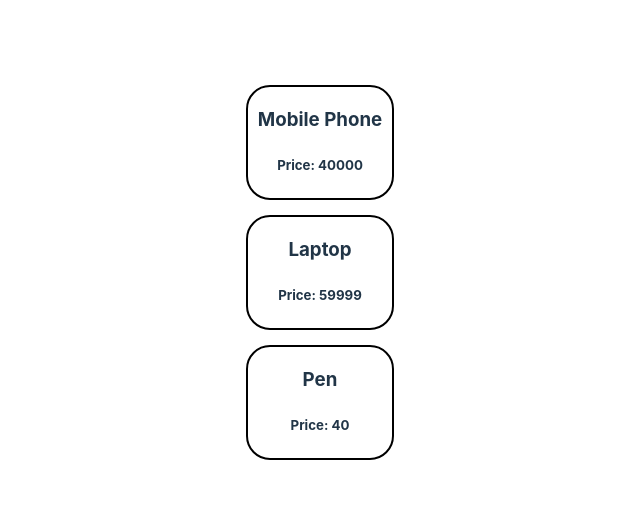
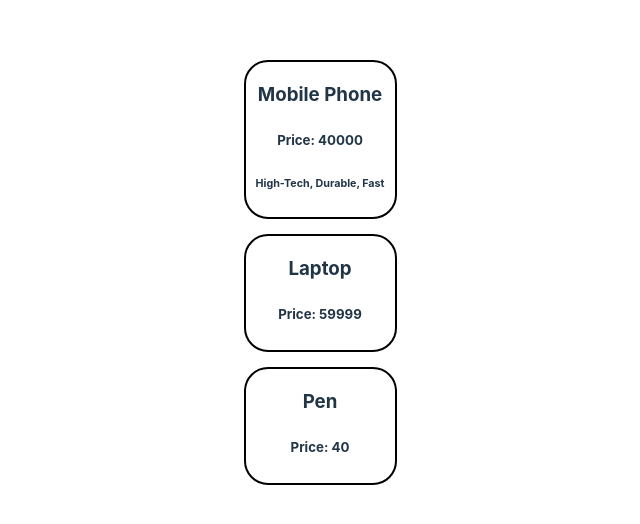
Before and after one commit to M-Ehtesham-Ul-Hassan-Malik/Learning-MERN-Stack, a React (Vite) app in the folder React/basic-react-app/: page / in a window 1280 px wide. Shown: the part 120-644 px from the top of the page, without its empty margins (320-960 px from the left). Built offline with nearby package versions, Linux system fonts and the light colour scheme.

Commit message:
learn to pass array into props in react

```diff
--- a/React/basic-react-app/src/Product.jsx
+++ b/React/basic-react-app/src/Product.jsx
@@ -1,11 +1,12 @@
 import "./Product.css"
 
 //props is same as aurgument in JavaScript
-function Product({title, Price}){
+function Product({title, Price, features}){
     return(
         <div className="Product">
         <h3>{title}</h3>
         <h5>Price: {Price}</h5>
+        <h6>{features}</h6>
         </div>
     );
 }
--- a/React/basic-react-app/src/ProductTab.jsx
+++ b/React/basic-react-app/src/ProductTab.jsx
@@ -3,7 +3,7 @@ import Product from "./Product";
 function ProductTab(){
     return(
         <>
-        <Product title="Mobile Phone" Price={40000}/>
+        <Product title="Mobile Phone" Price={40000} features={["High-Tech, ", "Durable, ", "Fast"]}/>
         <Product title="Laptop" Price={59999}/>
         <Product title="Pen" Price={40}/>
         </>
```
